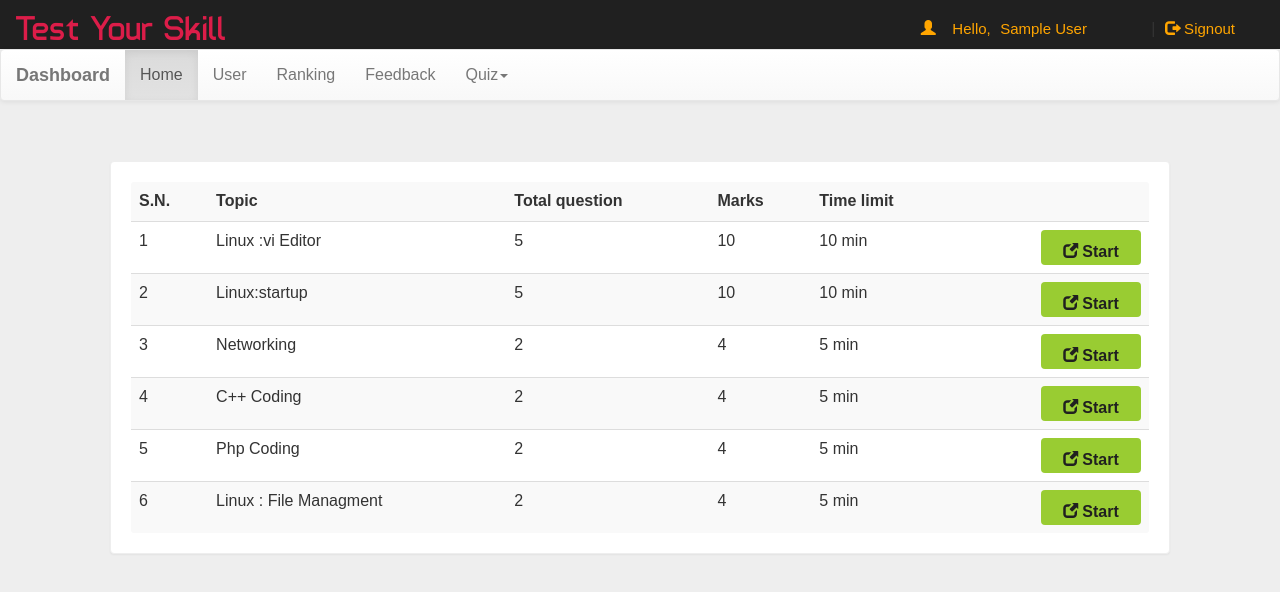
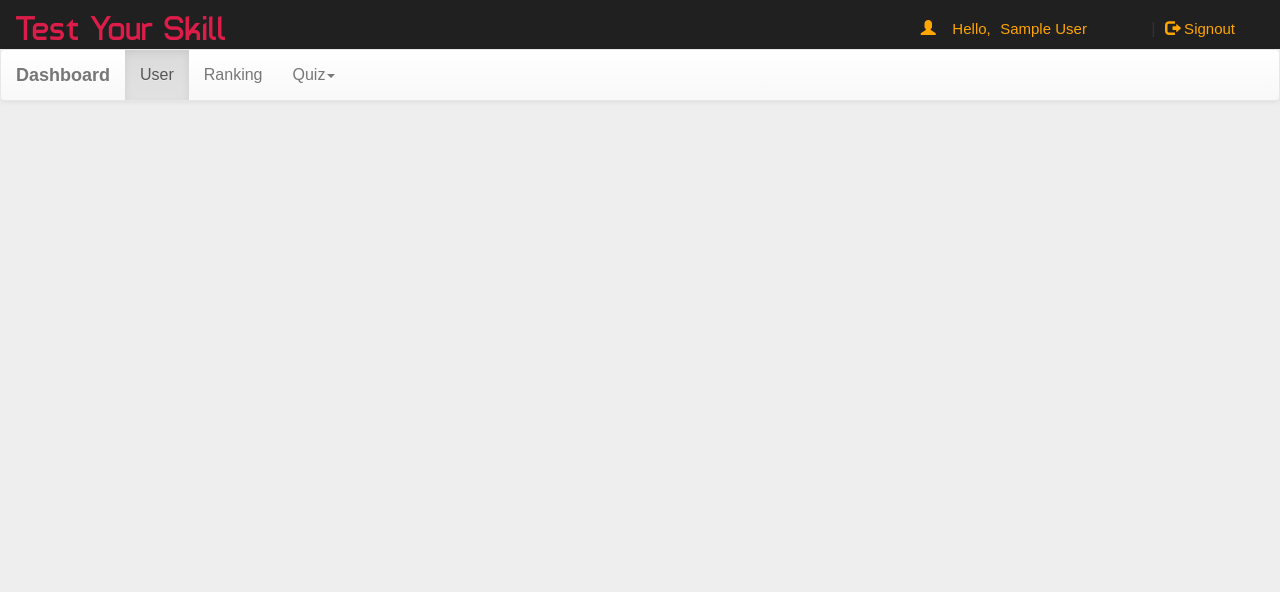
Before and after one commit to preskomilev/studentExam, a PHP site: page /dash.php in a window 1280 px wide. Shown: the top 592 px of the page. Run offline with PHP 8.4, Linux system fonts and the light colour scheme; the visitor is signed in with stand-in values (Sample User, id 1); data comes from the database, SQL or seed files in the repository; some web fonts are replaced.

Commit message:
Fix parts

```diff
--- a/account.php
+++ b/account.php
@@ -194,8 +194,6 @@ echo '</table></div>';
 <div class="col-md-3 box">
 <a href="#" data-toggle="modal" data-target="#developers">Developers</a>
 </div>
-<div class="col-md-3 box">
-<a href="feedback.php" target="_blank">Feedback</a></div></div>
 <!-- Modal For Developers-->
 <div class="modal fade title1" id="developers">
   <div class="modal-dialog">
--- a/dash.php
+++ b/dash.php
@@ -39,8 +39,8 @@ $(function () {
 <?php
  include_once 'dbConnection.php';
 session_start();
-$email=$_SESSION['email'];
-  if(!(isset($_SESSION['email']))){
+$faculty_num=$_SESSION['faculty_num'];
+  if(!(isset($_SESSION['faculty_num']))){
 header("location:index.php");
 
 }
@@ -71,10 +71,8 @@ echo '<span class="pull-right top title1" ><span class="log1"><span class="glyph
     <!-- Collect the nav links, forms, and other content for toggling -->
     <div class="collapse navbar-collapse" id="bs-example-navbar-collapse-1">
       <ul class="nav navbar-nav">
-        <li <?php if(@$_GET['q']==0) echo'class="active"'; ?>><a href="dash.php?q=0">Home<span class="sr-only">(current)</span></a></li>
-        <li <?php if(@$_GET['q']==1) echo'class="active"'; ?>><a href="dash.php?q=1">User</a></li>
+        <li <?php if(@$_GET['q']==0) echo'class="active"'; ?>><a href="dash.php?q=1">User<span class="sr-only">(current)</span></a></li>
 		<li <?php if(@$_GET['q']==2) echo'class="active"'; ?>><a href="dash.php?q=2">Ranking</a></li>
-		<li <?php if(@$_GET['q']==3) echo'class="active"'; ?>><a href="dash.php?q=3">Feedback</a></li>
         <li class="dropdown <?php if(@$_GET['q']==4 || @$_GET['q']==5) echo'active"'; ?>">
           <a href="#" class="dropdown-toggle" data-toggle="dropdown" role="button" aria-haspopup="true" aria-expanded="false">Quiz<span class="caret"></span></a>
           <ul class="dropdown-menu">
@@ -92,34 +90,7 @@ echo '<span class="pull-right top title1" ><span class="log1"><span class="glyph
 <div class="col-md-12">
 <!--home start-->
 
-<?php if(@$_GET['q']==0) {
-
-$result = mysqli_query($con,"SELECT * FROM quiz ORDER BY date DESC") or die('Error');
-echo  '<div class="panel"><table class="table table-striped title1">
-<tr><td><b>S.N.</b></td><td><b>Topic</b></td><td><b>Total question</b></td><td><b>Marks</b></td><td><b>Time limit</b></td><td></td></tr>';
-$c=1;
-while($row = mysqli_fetch_array($result)) {
-	$title = $row['title'];
-	$total = $row['total'];
-	$sahi = $row['sahi'];
-    $time = $row['time'];
-	$eid = $row['eid'];
-$q12=mysqli_query($con,"SELECT score FROM history WHERE eid='$eid' AND email='$email'" )or die('Error98');
-$rowcount=mysqli_num_rows($q12);
-if($rowcount == 0){
-	echo '<tr><td>'.$c++.'</td><td>'.$title.'</td><td>'.$total.'</td><td>'.$sahi*$total.'</td><td>'.$time.'&nbsp;min</td>
-	<td><b><a href="account.php?q=quiz&step=2&eid='.$eid.'&n=1&t='.$total.'" class="pull-right btn sub1" style="margin:0px;background:#99cc32"><span class="glyphicon glyphicon-new-window" aria-hidden="true"></span>&nbsp;<span class="title1"><b>Start</b></span></a></b></td></tr>';
-}
-else
-{
-echo '<tr style="color:#99cc32"><td>'.$c++.'</td><td>'.$title.'&nbsp;<span title="This quiz is already solve by you" class="glyphicon glyphicon-ok" aria-hidden="true"></span></td><td>'.$total.'</td><td>'.$sahi*$total.'</td><td>'.$time.'&nbsp;min</td>
-	<td><b><a href="update.php?q=quizre&step=25&eid='.$eid.'&n=1&t='.$total.'" class="pull-right btn sub1" style="margin:0px;background:red"><span class="glyphicon glyphicon-repeat" aria-hidden="true"></span>&nbsp;<span class="title1"><b>Restart</b></span></a></b></td></tr>';
-}
-}
-$c=0;
-echo '</table></div>';
-
-}
+<?php
 
 //ranking start
 if(@$_GET['q']== 2)
@@ -131,9 +102,9 @@ echo  '<div class="panel title">
 $c=0;
 while($row=mysqli_fetch_array($q) )
 {
-$e=$row['email'];
+$e=$row['faculty_num'];
 $s=$row['score'];
-$q12=mysqli_query($con,"SELECT * FROM user WHERE email='$e' " )or die('Error231');
+$q12=mysqli_query($con,"SELECT * FROM user WHERE faculty_num='$e' " )or die('Error231');
 while($row=mysqli_fetch_array($q12) )
 {
 $name=$row['name'];
@@ -167,51 +138,6 @@ echo '</table></div>';
 
 }?>
 <!--user end-->
-
-<!--feedback start-->
-<?php if(@$_GET['q']==3) {
-$result = mysqli_query($con,"SELECT * FROM `feedback` ORDER BY `feedback`.`date` DESC") or die('Error');
-echo  '<div class="panel"><table class="table table-striped title1">
-<tr><td><b>S.N.</b></td><td><b>Subject</b></td><td><b>Email</b></td><td><b>Date</b></td><td><b>Time</b></td><td><b>By</b></td><td></td><td></td></tr>';
-$c=1;
-while($row = mysqli_fetch_array($result)) {
-	$date = $row['date'];
-	$date= date("d-m-Y",strtotime($date));
-	$time = $row['time'];
-	$subject = $row['subject'];
-	$name = $row['name'];
-	$email = $row['email'];
-	$id = $row['id'];
-	 echo '<tr><td>'.$c++.'</td>';
-	echo '<td><a title="Click to open feedback" href="dash.php?q=3&fid='.$id.'">'.$subject.'</a></td><td>'.$email.'</td><td>'.$date.'</td><td>'.$time.'</td><td>'.$name.'</td>
-	<td><a title="Open Feedback" href="dash.php?q=3&fid='.$id.'"><b><span class="glyphicon glyphicon-folder-open" aria-hidden="true"></span></b></a></td>';
-	echo '<td><a title="Delete Feedback" href="update.php?fdid='.$id.'"><b><span class="glyphicon glyphicon-trash" aria-hidden="true"></span></b></a></td>
-
-	</tr>';
-}
-echo '</table></div>';
-}
-?>
-<!--feedback closed-->
-
-<!--feedback reading portion start-->
-<?php if(@$_GET['fid']) {
-echo '<br />';
-$id=@$_GET['fid'];
-$result = mysqli_query($con,"SELECT * FROM feedback WHERE id='$id' ") or die('Error');
-while($row = mysqli_fetch_array($result)) {
-	$name = $row['name'];
-	$subject = $row['subject'];
-	$date = $row['date'];
-	$date= date("d-m-Y",strtotime($date));
-	$time = $row['time'];
-	$feedback = $row['feedback'];
-
-echo '<div class="panel"<a title="Back to Archive" href="update.php?q1=2"><b><span class="glyphicon glyphicon-level-up" aria-hidden="true"></span></b></a><h2 style="text-align:center; margin-top:-15px;font-family: "Ubuntu", sans-serif;"><b>'.$subject.'</b></h1>';
- echo '<div class="mCustomScrollbar" data-mcs-theme="dark" style="margin-left:10px;margin-right:10px; max-height:450px; line-height:35px;padding:5px;"><span style="line-height:35px;padding:5px;">-&nbsp;<b>DATE:</b>&nbsp;'.$date.'</span>
-<span style="line-height:35px;padding:5px;">&nbsp;<b>Time:</b>&nbsp;'.$time.'</span><span style="line-height:35px;padding:5px;">&nbsp;<b>By:</b>&nbsp;'.$name.'</span><br />'.$feedback.'</div></div>';}
-}?>
-<!--Feedback reading portion closed-->
 
 <!--add quiz start-->
 <?php
```
Also changed, not shown: admin.php (+6 -6 lines), index.php (+8 -7 lines), update.php (+18 -18 lines).
